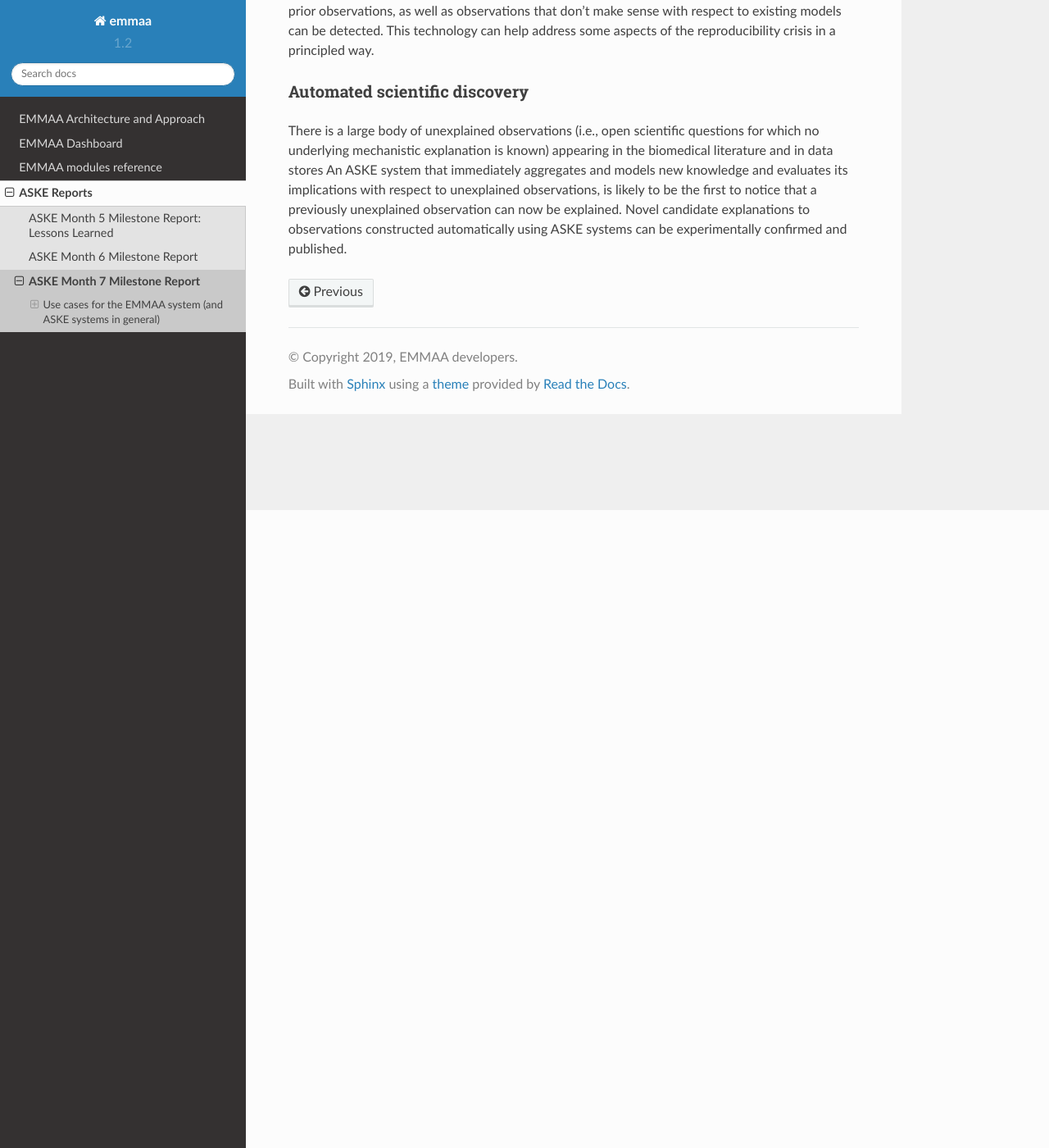
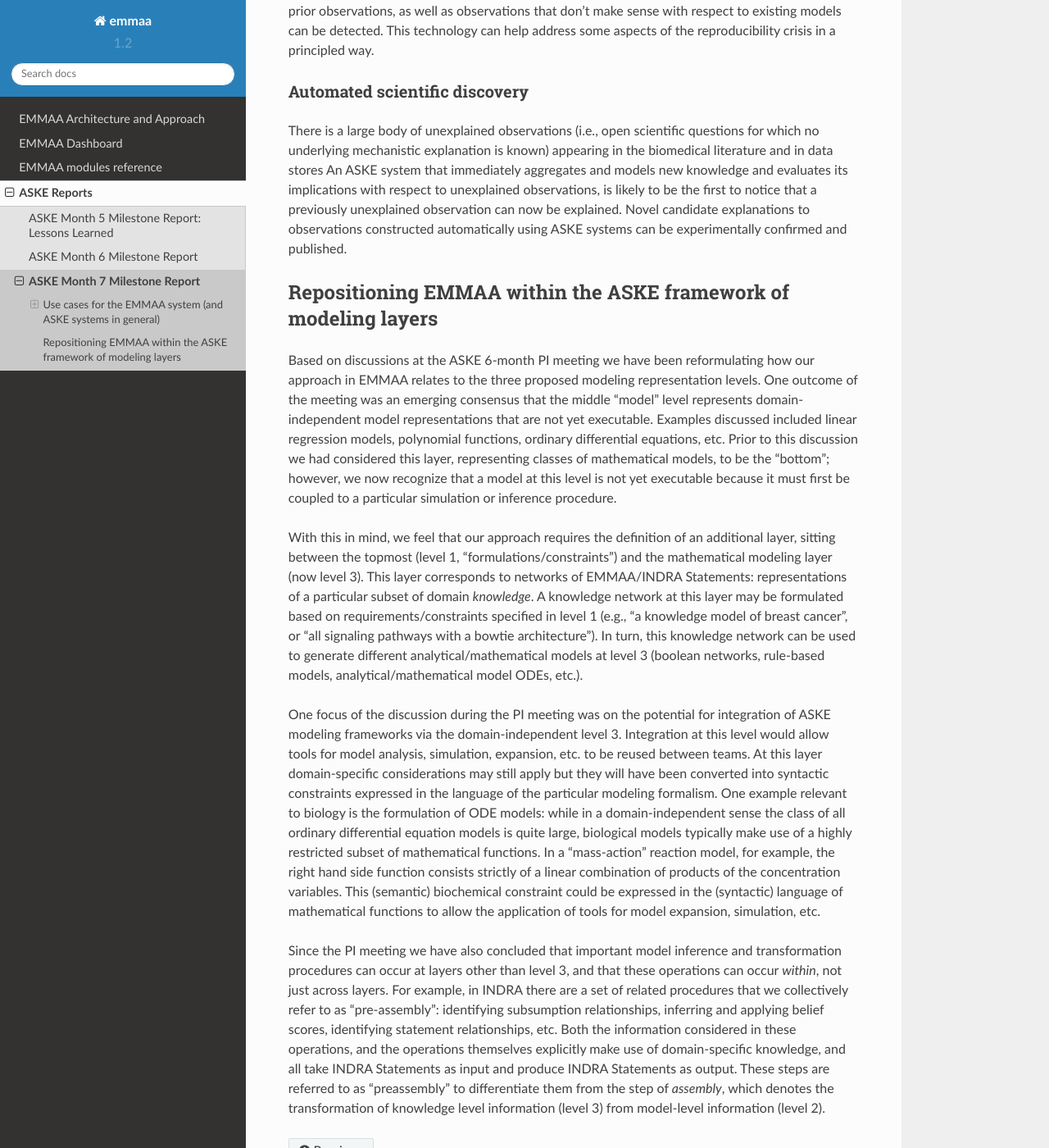
Before and after one commit to gyorilab/emmaa, a Sphinx documentation site: the page built from doc/reports/month7_report.rst, in a window 1280 px wide and 1400 px high, scrolled down 778 px. Shown: the whole window at 82% size. Built offline with Sphinx 7.4.7 and the Read the Docs theme 2.0.0, drawn with Linux system fonts in a browser that asks for light colours.

Commit message:
Blurb for report

```diff
--- a/doc/reports/month7_report.rst
+++ b/doc/reports/month7_report.rst
@@ -6,6 +6,7 @@ Use cases for the EMMAA system (and ASKE systems in general)
 
 Push Science
 ~~~~~~~~~~~~
+
 In 2015, Paul Cohen defined "push scholarship" as: "[...]  instead of
 pulling results into our heads, we push results into machine-maintained big
 mechanisms, where they can be examined by anyone. This could change science
@@ -24,6 +25,7 @@ appear, are "pushed" to scientists.
 
 Monitoring reproducibility
 ~~~~~~~~~~~~~~~~~~~~~~~~~~
+
 About 3,600 new publications appear each day on PubMed, in biomedicine alone.
 Using automated model extension and analysis, ASKE systems can evaluate newly
 reported mechanisms against experimental observations (data) and vice versa.
@@ -34,6 +36,7 @@ crisis in a principled way.
 
 Automated scientific discovery
 ~~~~~~~~~~~~~~~~~~~~~~~~~~~~~~
+
 There is a large body of unexplained observations (i.e., open scientific
 questions for which no underlying mechanistic explanation is known) appearing
 in the biomedical literature and in data stores An ASKE system that immediately
@@ -42,3 +45,57 @@ to unexplained observations, is likely to be the first to notice that a
 previously unexplained observation can now be explained.  Novel candidate
 explanations to observations constructed automatically using ASKE systems can
 be experimentally confirmed and published.
+
+Repositioning EMMAA within the ASKE framework of modeling layers
+----------------------------------------------------------------
+
+Based on discussions at the ASKE 6-month PI meeting we have been reformulating
+how our approach in EMMAA relates to the three proposed modeling representation
+levels. One outcome of the meeting was an emerging consensus that the middle
+"model" level represents domain-independent model representations that are not
+yet executable. Examples discussed included linear regression models,
+polynomial functions, ordinary differential equations, etc. Prior to this
+discussion we had considered this layer, representing classes of mathematical
+models, to be the "bottom"; however, we now recognize that a model at this
+level is not yet executable because it must first be coupled to a particular
+simulation or inference procedure.
+
+With this in mind, we feel that our approach requires the definition of an
+additional layer, sitting between the topmost (level 1,
+"formulations/constraints") and the mathematical modeling layer (now level 3).
+This layer corresponds to networks of EMMAA/INDRA Statements: representations
+of a particular subset of domain *knowledge*. A knowledge network at this layer
+may be formulated based on requirements/constraints  specified in level 1
+(e.g., "a knowledge model of breast cancer", or "all signaling pathways with a
+bowtie architecture"). In turn, this knowledge network can be used to generate
+different analytical/mathematical models at level 3 (boolean networks,
+rule-based models, analytical/mathematical model ODEs, etc.).
+
+One focus of the discussion during the PI meeting was on the potential for
+integration of ASKE modeling frameworks via the domain-independent level 3.
+Integration at this level would allow tools for model analysis, simulation,
+expansion, etc. to be reused between teams. At this layer domain-specific
+considerations may still apply but they will have been converted into syntactic
+constraints expressed in the language of the particular modeling formalism. One
+example relevant to biology is the formulation of ODE models: while in a
+domain-independent sense the class of all ordinary differential equation models
+is quite large, biological models typically make use of a highly restricted
+subset of mathematical functions. In a "mass-action" reaction model, for
+example, the right hand side function consists strictly of a linear combination
+of products of the concentration variables. This (semantic) biochemical
+constraint could be expressed in the (syntactic) language of mathematical
+functions to allow the application of tools for model expansion, simulation,
+etc.
+
+Since the PI meeting we have also concluded that important model inference and
+transformation procedures can occur at layers other than level 3, and that
+these operations can occur *within*, not just across layers. For example, in
+INDRA there are a set of related procedures that we collectively refer to as
+"pre-assembly": identifying subsumption relationships, inferring and applying
+belief scores, identifying statement relationships, etc. Both the information
+considered in these operations, and the operations themselves explicitly make
+use of domain-specific knowledge, and all take INDRA Statements as input and
+produce INDRA Statements as output. These steps are referred to as
+"preassembly" to differentiate them from the step of *assembly*, which denotes
+the transformation of knowledge level information (level 3) from model-level
+information (level 2).
```
